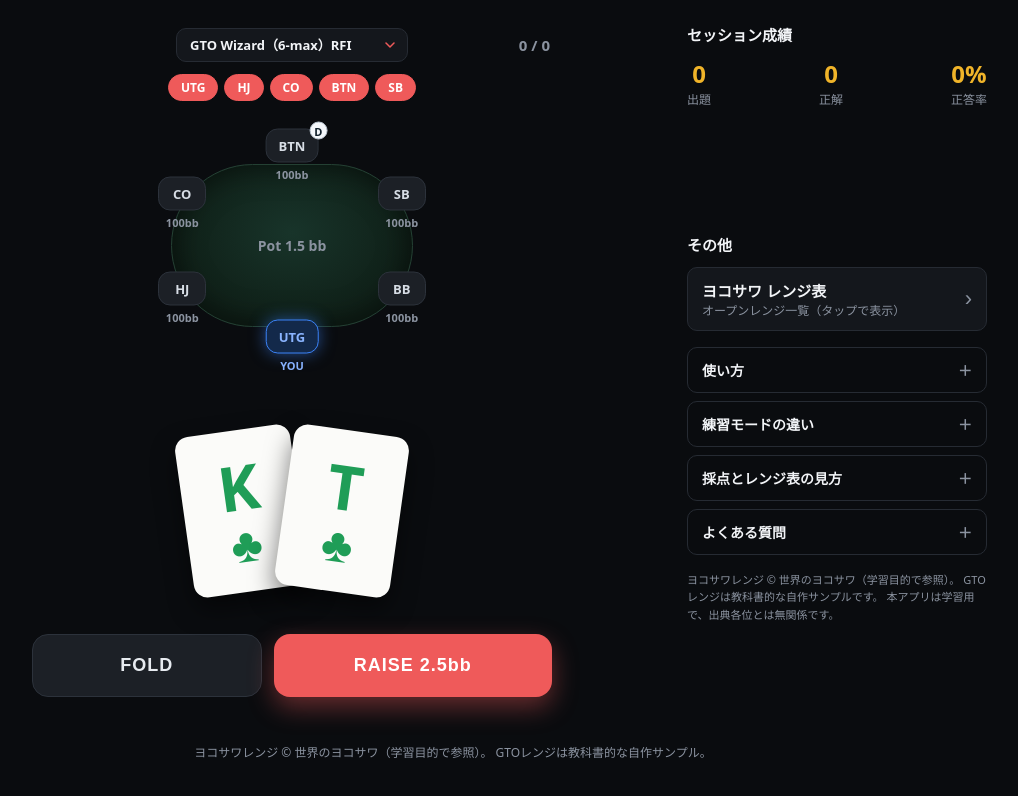
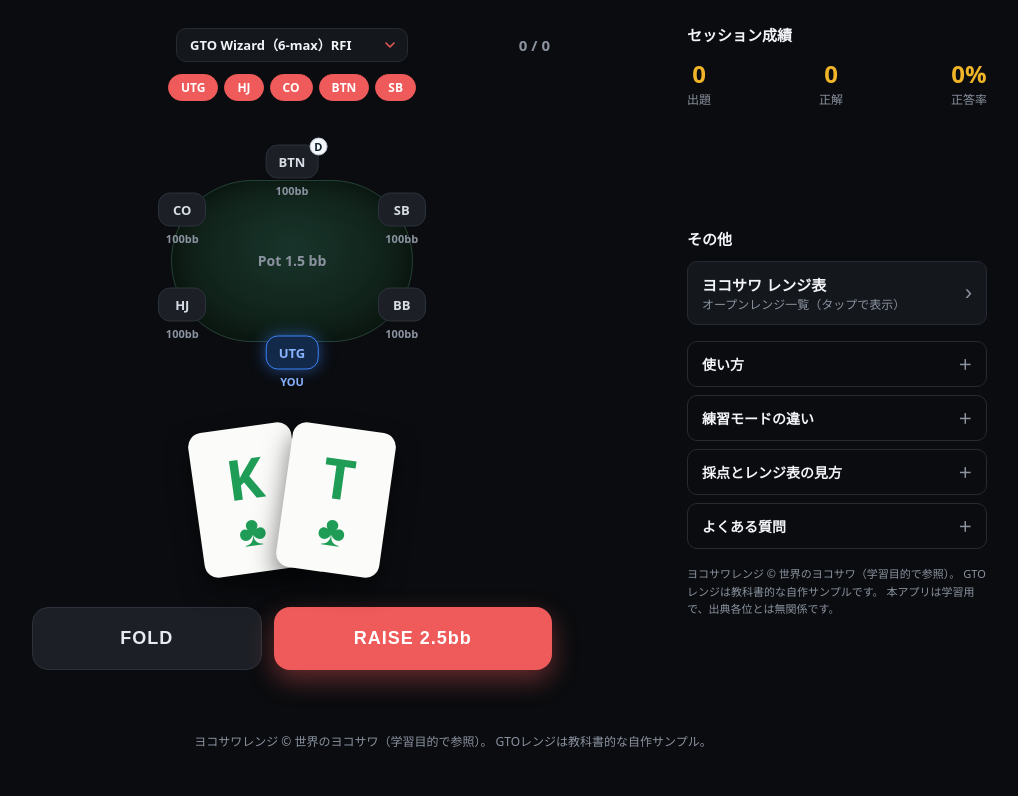
Before and after one commit to EgTheGoat/preflop-drill, a React (Vite) app: page / in a window 1280 px wide. Shown: the top 796 px of the page, without its empty margins (187-1205 px from the left). Built offline with nearby package versions, Linux system fonts and the light colour scheme.

Commit message:
style: カード・ハンド間のスペースを縮小

```diff
--- a/src/index.css
+++ b/src/index.css
@@ -202,8 +202,8 @@ body {
 
 /* ---- hole cards ---- */
 .ask .hole-cards {
-  margin-top: 34px;
-  margin-bottom: 24px;
+  margin-top: 16px;
+  margin-bottom: 16px;
 }
 .hole-cards {
   display: flex;
@@ -211,8 +211,8 @@ body {
   align-items: center;
 }
 .card {
-  width: 116px;
-  height: 162px;
+  width: 104px;
+  height: 146px;
   background: #fbfbf9;
   border-radius: 14px;
   display: flex;
@@ -231,13 +231,13 @@ body {
   z-index: 2;
 }
 .card-rank {
-  font-size: 62px;
+  font-size: 56px;
   font-weight: 800;
   line-height: 1;
   color: #16181c;
 }
 .card-suit {
-  font-size: 48px;
+  font-size: 43px;
   line-height: 1;
   margin-top: 3px;
   color: #16181c;
```
